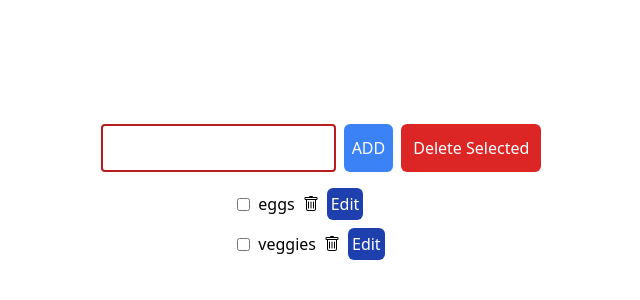
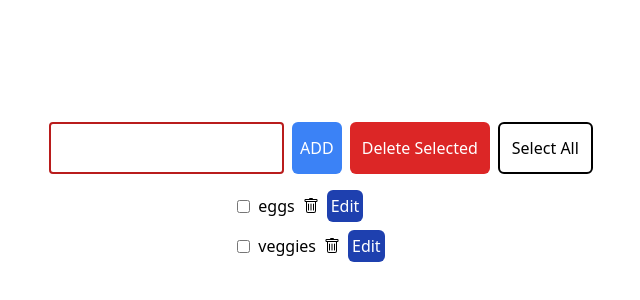
Before and after one commit to Zzohra/loginpage, a React (Vite) app: page / in a window 1280 px wide. Shown: the part 204-504 px from the top of the page, without its empty margins (349-989 px from the left). Built offline with nearby package versions, Linux system fonts and the light colour scheme.

Commit message:
small commit

```diff
--- a/src/components/Fav.jsx
+++ b/src/components/Fav.jsx
@@ -42,8 +42,6 @@ export default function Fav(props) {
     setItems(filteredArr)
 
   }
-
-
   function updater() {
     const newArr = items.map((item) => {
       if (item.id === editId) {
@@ -66,20 +64,8 @@ export default function Fav(props) {
         return item
       }
     })
-
     setItems(newArr)
-
-
-
-
-
-
   }
-
-
-  //.map()  return an array, it can onli be used on an array
-  //.filter() return an array too, and it can also be onli used on an array
-
   return (
     <>
 
@@ -103,6 +89,11 @@ export default function Fav(props) {
 
           className="p-3 text-white bg-red-600 rounded-md" value={checked} onClick={()=>remover()}>
             Delete Selected
+          </button>
+          <button
+          className="p-3 border-black border-2 rounded-md"
+          >
+            Select All
           </button>
         </div>
 
```
